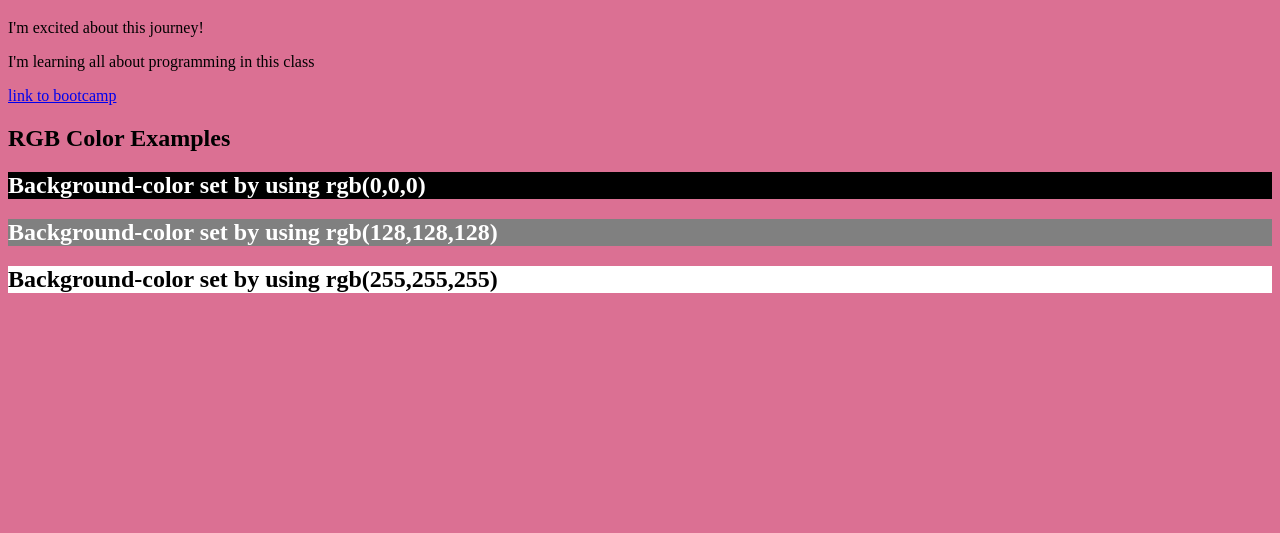
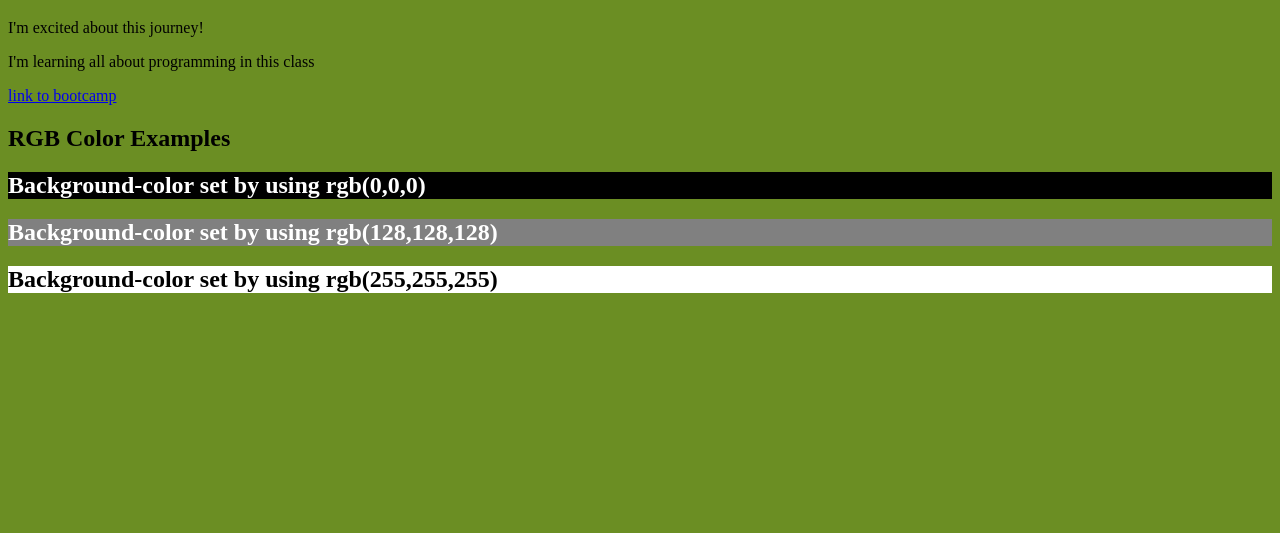
Before and after one commit to ToneCode/TonyWilliams-about-me, a PHP site: page / in a window 1280 px wide. Shown: the part 209-742 px from the top of the page. Run offline with PHP 8.4, Linux system fonts and the light colour scheme.

```diff
--- a/css/styles.css
+++ b/css/styles.css
@@ -1,3 +1,3 @@
 body {
-	background-color:palevioletred;
+	background-color:olivedrab;
 }
```
